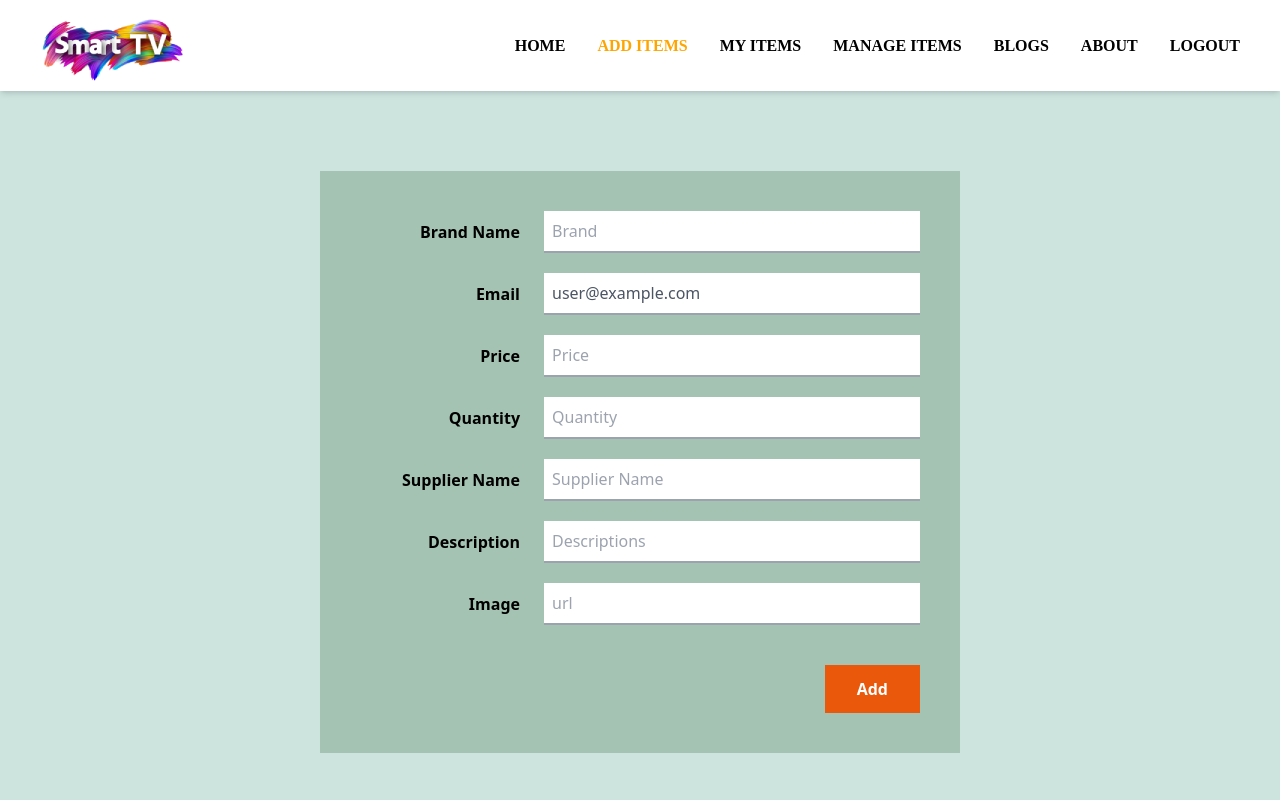
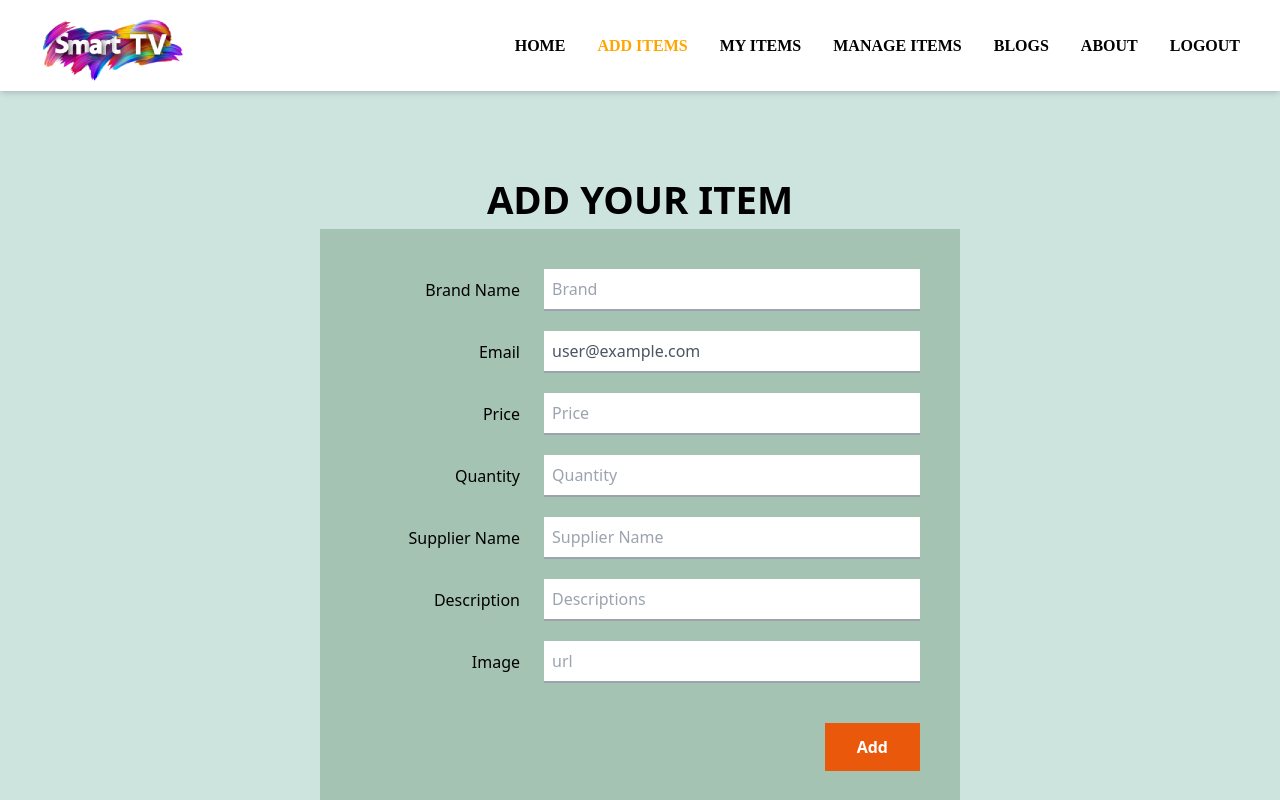
Before and after one commit to shoronshaha/smart-tv-warehouse-client, a React (Create React App) app: page /addItems in a window 1280 px wide. Shown: the top 800 px of the page. Built offline with nearby package versions, Linux system fonts and the light colour scheme; no server answers; sample sign-in values are in the browser's storage; what tw-elements would draw is missing.

Commit message:
modify readme file and additem

```diff
--- a/src/Components/AddItems/AddItems.js
+++ b/src/Components/AddItems/AddItems.js
@@ -35,11 +35,12 @@ const AddItems = () => {
 
     return (
         <div className="mt-20 w-full">
+            <h1 className='text-[3vw] text-center font-bold'>ADD YOUR ITEM</h1>
             <PageTitle title='AddItems'></PageTitle>
             <div className="bg-[#a4c3b2] p-10 md:w-3/4 lg:w-1/2 mx-auto">
                 <form onSubmit={handleSubmit}>
                     <div className="flex items-center mb-5">
-                        <label className="inline-block w-40 mr-6 text-right font-bold text-black">
+                        <label className="inline-block w-40 mr-6 text-right  text-black">
                             Brand Name
                         </label>
                         <input
@@ -53,7 +54,7 @@ const AddItems = () => {
 
                     </div>
                     <div className="flex items-center mb-5">
-                        <label className="inline-block w-40 mr-6 text-right font-bold text-black">
+                        <label className="inline-block w-40 mr-6 text-right text-black">
                             Email
                         </label>
                         <input
@@ -68,7 +69,7 @@ const AddItems = () => {
                         />
                     </div>
                     <div className="flex items-center mb-5">
-                        <label className="inline-block w-40 mr-6 text-right font-bold text-black">
+                        <label className="inline-block w-40 mr-6 text-right  text-black">
                             Price
                         </label>
                         <input
@@ -81,7 +82,7 @@ const AddItems = () => {
                         />
                     </div>
                     <div className="flex items-center mb-5">
-                        <label className="inline-block w-40 mr-6 text-right font-bold text-black">
+                        <label className="inline-block w-40 mr-6 text-right text-black">
                             Quantity
                         </label>
                         <input
@@ -94,7 +95,7 @@ const AddItems = () => {
                         />
                     </div>
                     <div className="flex items-center mb-5">
-                        <label className="inline-block w-40 mr-6 text-right font-bold text-black">
+                        <label className="inline-block w-40 mr-6 text-right  text-black">
                             Supplier Name
                         </label>
                         <input
@@ -108,7 +109,7 @@ const AddItems = () => {
                     </div>
 
                     <div className="flex items-center mb-5">
-                        <label className="inline-block w-40 mr-6 text-right font-bold text-black">
+                        <label className="inline-block w-40 mr-6 text-right  text-black">
                             Description
                         </label>
                         <input
@@ -124,7 +125,7 @@ const AddItems = () => {
                     <div className="flex items-center mb-10">
                         <label
                             className="inline-block w-40 mr-6 text-right
-                                    font-bold text-black"
+                                    text-black"
                         >
                             Image
                         </label>
```
Also changed, not shown: 1 other file (tests, documents, lock files or other folders).
